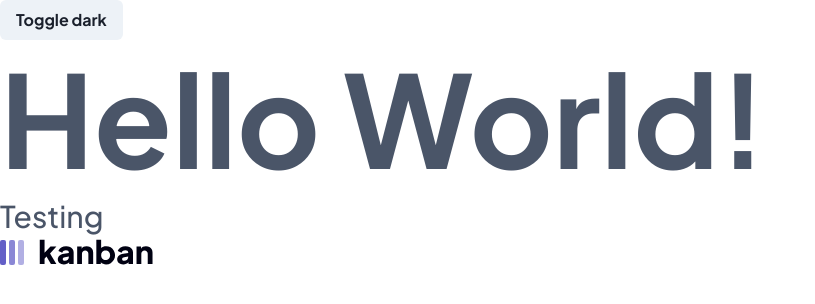
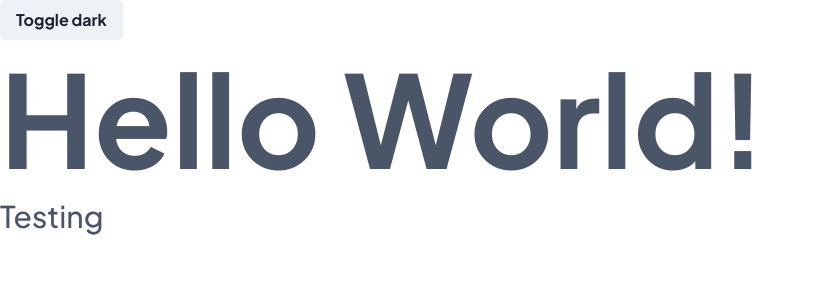
Before and after one commit to blp100/kanban-task-management-web-app, a Next.js app: page / in a window 1280 px wide. Shown: the top 304 px of the page, without its empty margins (0-815 px from the left). Built offline with nearby package versions, Linux system fonts and the light colour scheme.

Commit message:
feat: add logo display setting

```diff
--- a/src/app/page.js
+++ b/src/app/page.js
@@ -1,18 +1,20 @@
 "use client";
-import Logo from "@/components/logo";
+import Navbar from "@/components/navbar";
 import { Box, Button, Heading, Text, useColorMode } from "@chakra-ui/react";
 
 const Home = () => {
   const { colorMode, toggleColorMode } = useColorMode();
   return (
+    <>
+    <Navbar />
     <Box>
       <Button onClick={toggleColorMode}>
         Toggle {colorMode === "light" ? "dark" : "light"}
       </Button>
       <Heading fontSize="9xl">Hello World!</Heading>
       <Text fontSize="3xl">Testing</Text>
-      <Logo />
     </Box>
+    </>
   );
 };
 
--- a/src/components/logo.js
+++ b/src/components/logo.js
@@ -3,15 +3,17 @@ import { Image } from "@chakra-ui/react";
 import { useColorModeValue } from "@chakra-ui/react";
 import Link from "next/link";
 
-const Logo = () => {
+const Logo = (props) => {
+  const { display, ...otherProps } = props;
   const logoImg = `/images/logo-${useColorModeValue("dark", "light")}.svg`;
   const logoMobileImg = "/images/logo-mobile.svg";
   return (
     <Link href="/">
       <Image
         src={logoMobileImg}
-        width={["24px", "24px", "153px"]}
-        height={["25px", "25px", "26px"]}
+        width={{ base: "24px", md: "153px" }}
+        height={{ base: "25px", md: "26px" }}
+        display={display}
         alt="logo"
         srcSet={`${logoMobileImg} 767w, ${logoImg} 768w`}
         sizes="(max-width: 767px), (min-width: 768px)"
--- a/src/components/navbar.js
+++ b/src/components/navbar.js
@@ -1,5 +1,13 @@
-const Navbar = ()=>{
+"use client";
+import { Box } from "@chakra-ui/react";
+import Logo from "./logo";
 
-}
+const Navbar = () => {
+  return (
+    <Box>
+      <Logo display={{ base: "inline-block", md: "none" }} />
+    </Box>
+  );
+};
 
 export default Navbar;
```
